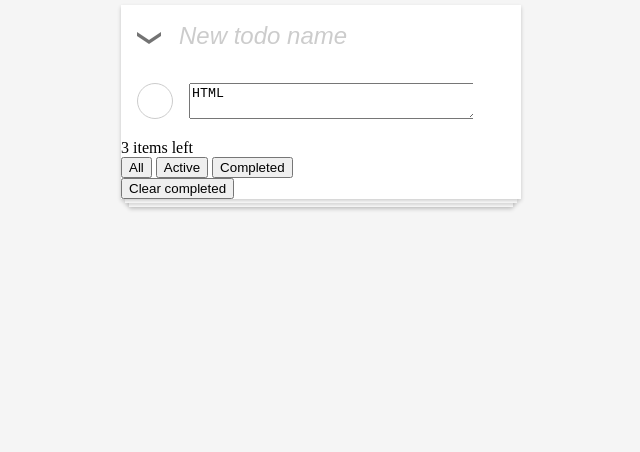
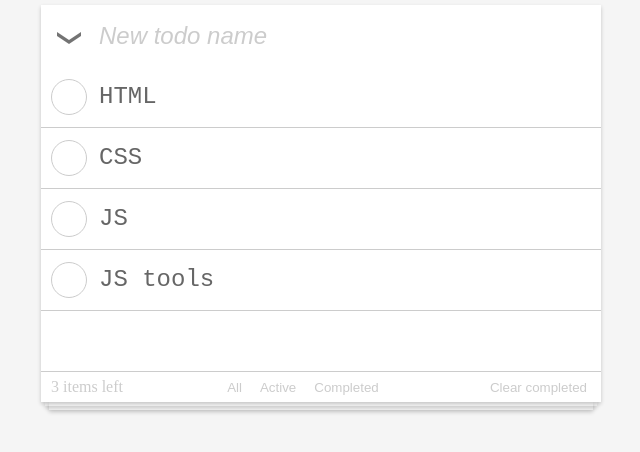
Before and after one commit to ok-technopolis-autumn-2018/Dmitriy_Ilin, a plain HTML site: page index.html in a window 1280 px wide. Shown: the part 126-578 px from the top of the page, without its empty margins (319-959 px from the left). Drawn offline with Linux system fonts and the light colour scheme.

Commit message:
completed the layout

```diff
--- a/index.html
+++ b/index.html
@@ -33,30 +33,55 @@
                     <textarea class="todos-list_item_text">HTML</textarea>
                 </div>
             </div>
-            <!--<div class="todos-list_item">-->
-            <!--<input type="checkbox" checked class="todos-list_item_ready-marker" aria-label="Mark todo as unready" />-->
-            <!--<div class="todos-list_item_text">CSS</div>-->
-            <!--<button class="todos-list_item_remove" aria-label="Delete todo"></button>-->
-            <!--</div>-->
-            <!--<div class="todos-list_item">-->
-            <!--<input type="checkbox" class="todos-list_item_ready-marker" aria-label="Mark todo as ready" />-->
-            <!--<div class="todos-list_item_text">JS</div>-->
-            <!--<button class="todos-list_item_remove" aria-label="Delete todo"></button>-->
-            <!--</div>-->
-            <!--<div class="todos-list_item">-->
-            <!--<input type="checkbox" class="todos-list_item_ready-marker" aria-label="Mark todo as ready" />-->
-            <!--<div class="todos-list_item_text">JS Tools</div>-->
-            <!--<button class="todos-list_item_remove" aria-label="Delete todo"></button>-->
-            <!--</div>-->
+
+            <div class="todos-list_item">
+                <div class="custom-checkbox todos-list_item_ready-marker">
+                    <input type="checkbox" class="custom-checkbox_target" aria-label="Mark todo as ready">
+                    <div class="custom-checkbox_visual">
+                        <div class="custom-checkbox_visual_icon"></div>
+                    </div>
+                </div>
+                <button class="todos-list_item_remove" aria-label="Delete todo"></button>
+                <div class="todos-list_item_text-w">
+                    <textarea readonly class="todos-list_item_text">CSS</textarea>
+                </div>
+            </div>
+
+            <div class="todos-list_item">
+                <div class="custom-checkbox todos-list_item_ready-marker">
+                    <input type="checkbox" class="custom-checkbox_target" aria-label="Mark todo as ready">
+                    <div class="custom-checkbox_visual">
+                        <div class="custom-checkbox_visual_icon"></div>
+                    </div>
+                </div>
+                <button class="todos-list_item_remove" aria-label="Delete todo"></button>
+                <div class="todos-list_item_text-w">
+                    <textarea readonly class="todos-list_item_text">JS</textarea>
+                </div>
+            </div>
+
+            <div class="todos-list_item">
+                <div class="custom-checkbox todos-list_item_ready-marker">
+                    <input type="checkbox" class="custom-checkbox_target" aria-label="Mark todo as ready">
+                    <div class="custom-checkbox_visual">
+                        <div class="custom-checkbox_visual_icon"></div>
+                    </div>
+                </div>
+                <button class="todos-list_item_remove" aria-label="Delete todo"></button>
+                <div class="todos-list_item_text-w">
+                    <textarea readonly class="todos-list_item_text">JS tools</textarea>
+                </div>
+            </div>
+
         </div>
 
         <div class="todos-toolbar">
             <div class="todos-toolbar_unready-counter">3 items left</div>
 
             <div class="filters todos-toolbar_filters">
-                <button class="filters-item __selected" aria-label="Filter: All, is selected">All</button>
-                <button class="filters-item" aria-label="Filter: Active">Active</button>
-                <button class="filters-item" aria-label="Filter: Completed">Completed</button>
+                <button class="filter-item __selected" aria-label="Filter: All, is selected">All</button>
+                <button class="filter-item" aria-label="Filter: Active">Active</button>
+                <button class="filter-item" aria-label="Filter: Completed">Completed</button>
             </div>
 
             <button class="todos-toolbar_clear-completed">Clear completed</button>
--- a/styles/base/custom-checkbox/custom-checkbox.css
+++ b/styles/base/custom-checkbox/custom-checkbox.css
@@ -21,6 +21,7 @@
     .custom-checkbox_visual {
         width: 36px;
         height: 36px;
+        background: #fff;
         box-sizing: border-box;
         border: 1px solid #ccc;
         border-radius: 50%;
--- a/styles/base/main.css
+++ b/styles/base/main.css
@@ -4,7 +4,8 @@ body {
     }
 
 .main-layout {
-    max-width: 400px;
+    max-width: 560px;
+    min-width: 400px;
     margin: 0 auto;
     padding: 0 16px 16px;
     /*background: #f00;*/
--- a/styles/default.css
+++ b/styles/default.css
@@ -8,3 +8,4 @@
 @import "project/todo-board/todo-board.css";
 @import "project/todo-creator/todo-creator.css";
 @import "project/todo-list/todo-list.css";
+@import "project/todo-toolbar/todo-toolbar.css";
--- a/styles/project/todo-board/todo-board.css
+++ b/styles/project/todo-board/todo-board.css
@@ -1,4 +1,3 @@
-
 
 .todo-board {
     background: #fff;
@@ -12,7 +11,6 @@
         /*content: '';*/
         position: absolute;
         top: 100%;
-        background: #fff;
         box-shadow: 0 2px 4px rgba(0,0,0,.2);
         z-index: -1;
         }
@@ -34,11 +32,11 @@
             }
 
 
-    .todo-board .todos-list,
-    .todo-board .todos-toolbar {
+    .todo-board .todos-list/*,
+    .todo-board .todos-toolbar */{
         display: none;
         }
-    .todo-board.__has-content .todos-list,
-    .todo-board.__has-content .todos-toolbar {
+    .todo-board.__has-content .todos-list/*,
+    .todo-board.__has-content .todos-toolbar*/ {
         display: block;
         }
--- a/styles/project/todo-creator/todo-creator.css
+++ b/styles/project/todo-creator/todo-creator.css
@@ -27,8 +27,8 @@
         }
 
         @media (-webkit-min-device-pixel-ratio: 1.5),
-        (min-resolution: 120dpi),
-        (min-resolution: 1.5dppx) {
+                (min-resolution: 120dpi),
+                (min-resolution: 1.5dppx) {
             .todo-creator_check-all {
                 background: url(../../../images/select-all@2x.png) no-repeat 0 0;
                 }
--- a/styles/project/todo-list/todo-list.css
+++ b/styles/project/todo-list/todo-list.css
@@ -4,32 +4,66 @@
     }
 
     .todos-list_item {
-        padding: 16px;
+        padding: 12px 16px 12px 10px;
+        border-bottom: 1px solid #ccc;
         }
         .todos-list_item:after {
             content: '';
             clear: both;
             display: table;
             }
+        .todos-list_item:hover {
+            background: #f5f5f5;
+            }
 
         .todos-list_item_ready-marker {
             float: left;
-            margin-right: 16px;
+            margin-right: 12px;
             }
 
         .todos-list_item_text-w {
             overflow: hidden;
+            height: 36px;
             }
 
             .todos-list_item_text {
+                overflow: auto;
+                border: none;
+                background: none;
+                outline: none;
                 width: 100%;
+                height: 100%;
+                font-size: 24px;
+                line-height: 36px;
+                color: #666;
+                font-weight: 300;
+                resize: none;
+                padding: 0;
                 }
 
         .todos-list_item_remove {
             float: right;
+            visibility: hidden;
+
             margin-left: 16px;
-            /*display: none;*/
-            visibility: hidden;
+            margin-top: 10px;
+
+            width: 16px;
+            height: 16px;
+
+            border: none;
+            outline: none;
+
+            /*box-sizing: border-box;*/
+            background: url(../../../images/close.png) no-repeat 0 0;
+            }
+
+        @media (-webkit-min-device-pixel-ratio: 1.5),
+                (min-resolution: 120dpi),
+                (min-resolution: 1.5dppx) {
+            .todos-list_item_remove {
+                background: url(../../../images/close@2x.png) no-repeat 0 0;
+                }
             }
 
             .todos-list_item:hover .todos-list_item_remove {
--- a/styles/project/todo-title/todo-title.css
+++ b/styles/project/todo-title/todo-title.css
@@ -1,4 +1,3 @@
-
 
 .todo-title {
     font-family: 'Helvetica Neue', Arial, sans-serif;
--- /dev/null
+++ b/styles/project/todo-toolbar/todo-toolbar.css
@@ -0,0 +1,53 @@
+
+.todos-toolbar {
+    margin-top: 60px;
+    border-top: 1px solid #ccc;
+    padding-left: 10px;
+    padding-right: 7px;
+    display: flex;
+
+    height: 30px;
+
+    justify-content: space-between;
+    align-items: center;
+    }
+
+.todos-toolbar:after {
+    position: absolute;
+    content: '';
+    }
+
+    .todos-toolbar_unready-counter {
+        color: #ccc;
+        }
+
+    .todos-toolbar_filters {
+
+        }
+            .filter-item,
+            .todos-toolbar_clear-completed {
+                color: #ccc;
+                background: 0;
+                border: 1px solid #fff;
+                border-radius: 10%;
+                outline: none;
+                }
+            .filter-item:hover {
+                border-color: #ccc;
+                }
+            .filter-item:active {
+                background: #f5f5f5;
+                }
+
+
+        .todos-toolbar_clear-completed {
+            color: #ccc;
+            }
+
+        .todos-toolbar_clear-completed:active {
+            background: #f5f5f5;
+            }
+        .todos-toolbar_clear-completed:hover {
+            border: 1px solid #ccc;
+            border-radius: 10%;
+            }
```
